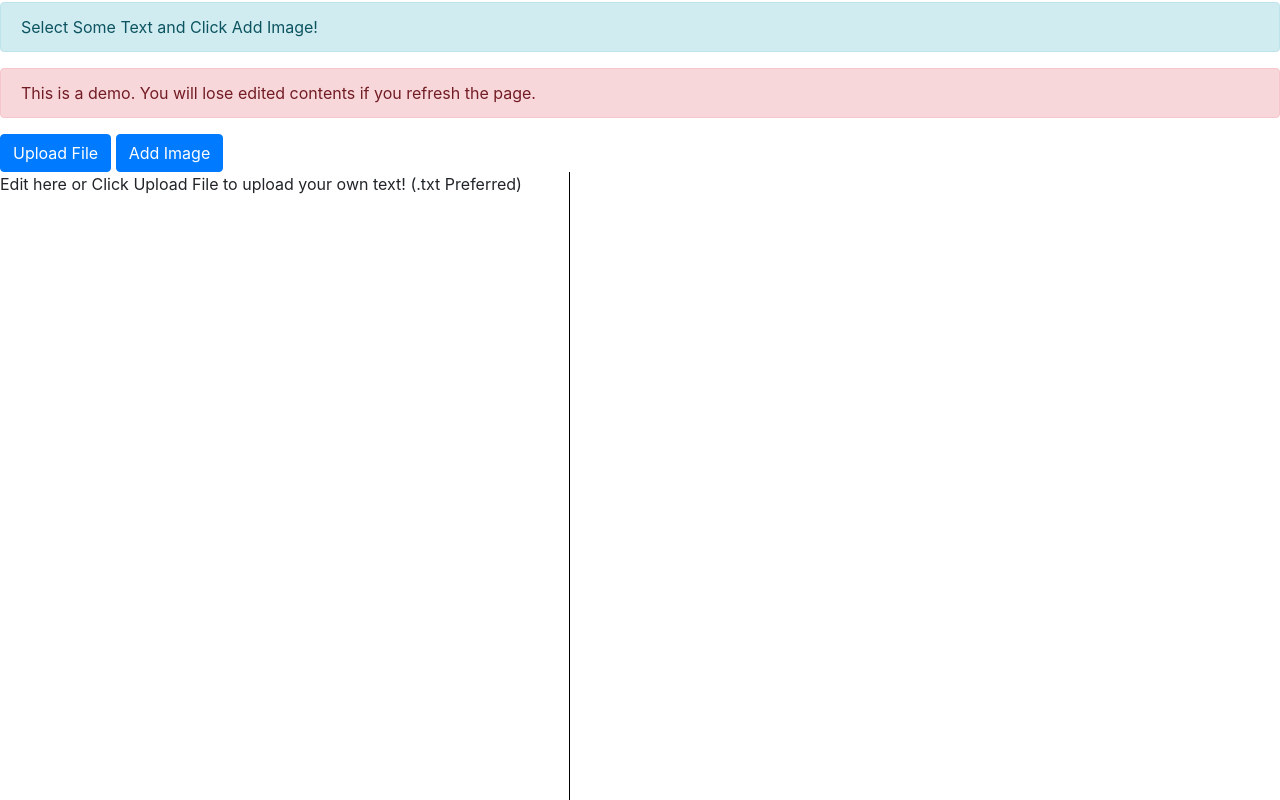
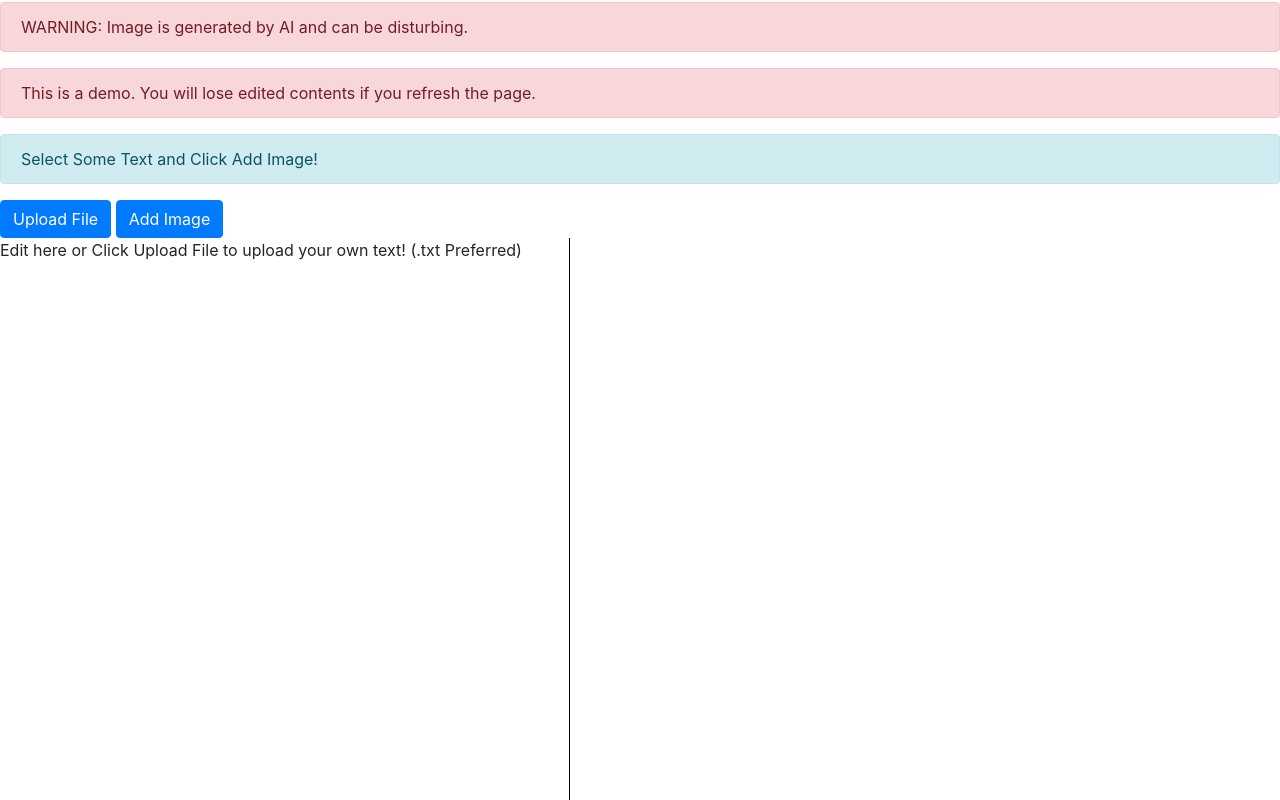
Before and after one commit to OceanMyang/picture-book-demo, a website: page index.html in a window 1280 px wide. Shown: the part 54-854 px from the top of the page. Drawn offline with nearby package versions, Linux system fonts and the light colour scheme.

Commit message:
ai image warning

```diff
--- a/index.html
+++ b/index.html
@@ -17,11 +17,14 @@
 			<h1 id="file-name">
 				Picture Book Generator
 			</h1>
-			<div class="alert alert-info">
-				Select Some Text and Click Add Image!
+			<div class="alert alert-danger">
+				WARNING: Image is generated by AI and can be disturbing.
 			</div>
 			<div class="alert alert-danger">
 				This is a demo. You will lose edited contents if you refresh the page.
+			</div>
+			<div class="alert alert-info">
+				Select Some Text and Click Add Image!
 			</div>
 			<div id="upload-file" class="btn btn-primary">Upload File</div>
 			<div id="add-link" class="btn btn-primary">Add Image</div>
```
